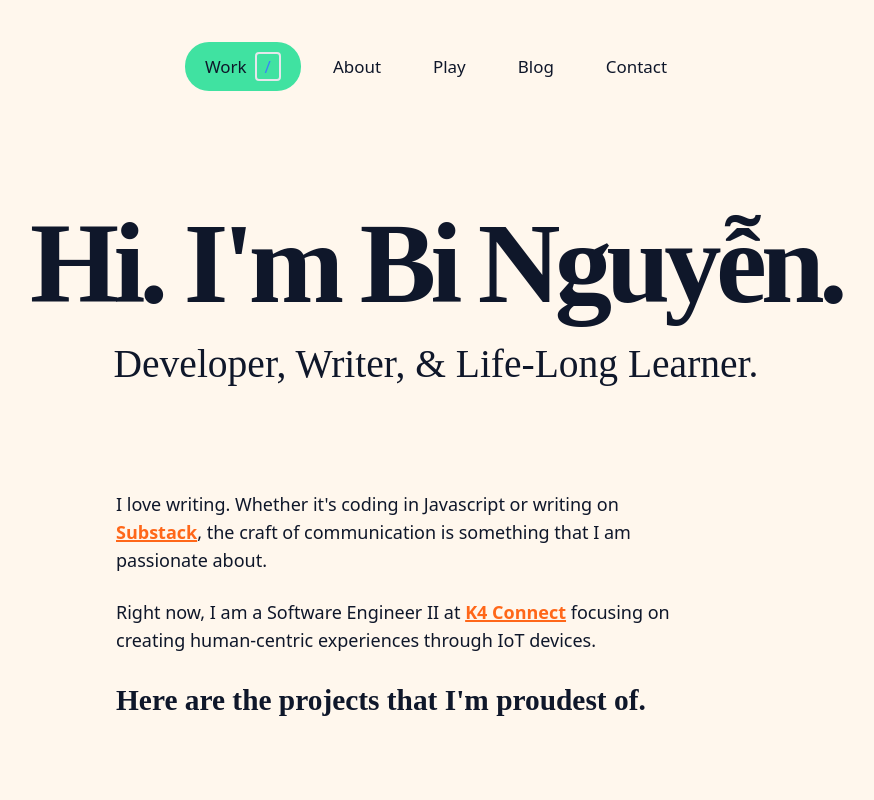
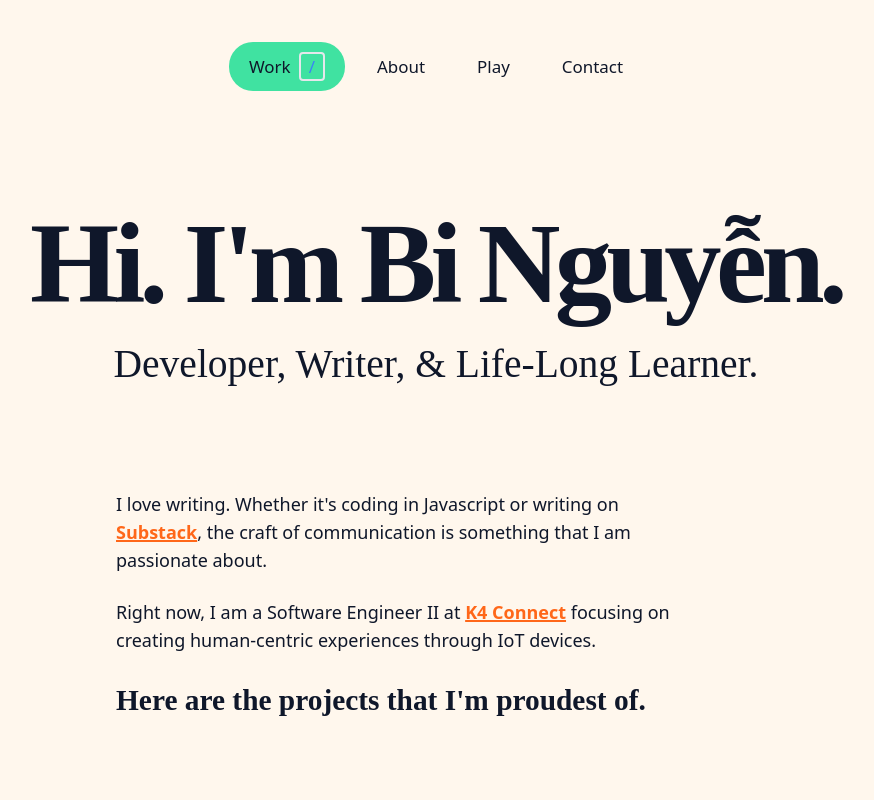
Before and after one commit to vnn8248/code-nguyen, a Next.js app: page / in a window 1280 px wide. Shown: the top 800 px of the page, without its empty margins (204-1078 px from the left). Built offline with nearby package versions, Linux system fonts and the light colour scheme.

Commit message:
Disable blog page

```diff
--- a/app/components/Footer.js
+++ b/app/components/Footer.js
@@ -4,7 +4,7 @@ import Music from './Music';
 
 const Footer = () => {
     return (
-        <footer className="grid grid-cols-24 w-full mx-auto max-w-screen-2xl relative z-20 py-16 border-t-2">
+        <footer className="grid grid-cols-24 w-full mx-auto max-w-screen-2xl relative z-20 py-16 border-t-2 faded-border">
             <Music />
             <ul className="list social col-start-4 col-end-12 mt-10 text-sm md:col-start-17 md:col-end-20 md:mt-0">
                 <li className="font-bold mb-3.5">Socials</li>
@@ -66,7 +66,7 @@ const Footer = () => {
                         Play
                     </Link>
                 </li>
-                <li>
+                {/* <li>
                     {' '}
                     <Link
                         href="/blog"
@@ -74,7 +74,7 @@ const Footer = () => {
                     >
                         Blog
                     </Link>
-                </li>
+                </li> */}
                 <li>
                     {' '}
                     <Link
--- a/app/components/Nav.js
+++ b/app/components/Nav.js
@@ -47,7 +47,7 @@ const Nav = ({ scrolled }) => {
                         Play
                     </Link>
                 </li>
-                <li className="flex relative">
+                {/* <li className="flex relative">
                     <Link
                         href="/blog"
                         className={`my-0 mx-1 py-3 px-2.5 flex items-center transition-all duration-200 ease-in-out no-underline rounded-3xl font-link md:mx-1.5 md:py-3 md:px-5 ${
@@ -56,7 +56,7 @@ const Nav = ({ scrolled }) => {
                     >
                         Blog
                     </Link>
-                </li>
+                </li> */}
                 <li className="flex relative">
                     <Link
                         href="/contact"
```
